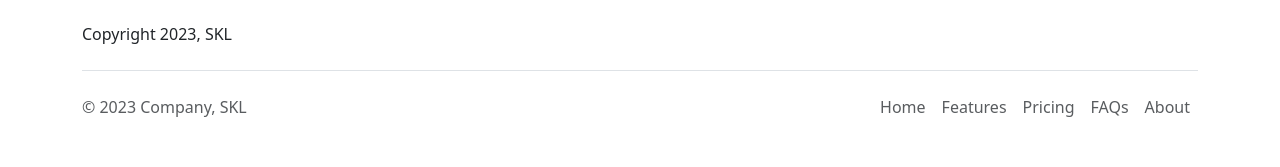
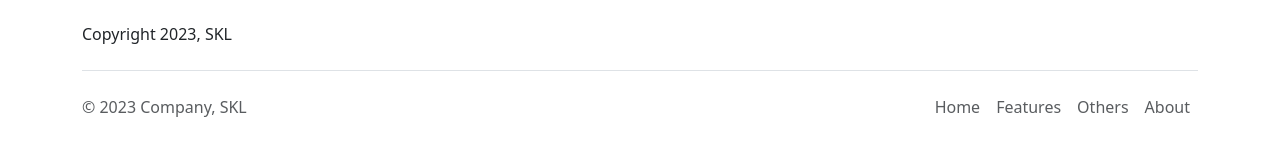
Before and after one commit to skl1028/skl-website-v2, a Flask app: page / in a window 1280 px wide. Shown: the part 1306-1473 px from the top of the page. Run offline with Flask 3, Linux system fonts and the light colour scheme.

Commit message:
update function

```diff
--- a/templates/footer.html
+++ b/templates/footer.html
@@ -7,10 +7,9 @@
     </a>
 
     <ul class="nav col-md-4 justify-content-end">
-      <li class="nav-item"><a href="#" class="nav-link px-2 text-body-secondary">Home</a></li>
-      <li class="nav-item"><a href="#" class="nav-link px-2 text-body-secondary">Features</a></li>
-      <li class="nav-item"><a href="#" class="nav-link px-2 text-body-secondary">Pricing</a></li>
-      <li class="nav-item"><a href="#" class="nav-link px-2 text-body-secondary">FAQs</a></li>
+      <li class="nav-item"><a target="_blank" href="https://skl-website-1.leungkys.repl.co/" class="nav-link px-2 text-body-secondary">Home</a></li>
+      <li class="nav-item"><a target="_blank" href="https://skl-website-1.leungkys.repl.co/features" class="nav-link px-2 text-body-secondary">Features</a></li>
+      <li class="nav-item"><a target="_blank" href="https://skl-website-1.leungkys.repl.co/pricing" class="nav-link px-2 text-body-secondary">Others</a></li>
       <li class="nav-item"><a href="#" class="nav-link px-2 text-body-secondary">About</a></li>
     </ul>
   </footer>
--- a/templates/home.html
+++ b/templates/home.html
@@ -30,7 +30,7 @@
         {% endfor %}
       </p>
     </div>
-    <button class="btn btn-primary">Contact Us</button>
+    <a class="btn btn-primary" href="mailto:leungkys@yahoo.com.hk?subject=Question%20about%20Job%20Openings&body=My%20name%3A%20%3Cyour%20name%20here%3E%0D%0A%0D%0AMy%20question%3A%20%3Center%20question%20here%3E%0D%0A%0D%0A"">Contact Us</a>
       <p class="mt-4">Copyright 2023, SKL</p></p>
     </div>
     {% include 'footer.html' %}
--- a/templates/joblist.html
+++ b/templates/joblist.html
@@ -7,6 +7,6 @@
       {% endif %}
   </div>
   <div class='col-3'>
-  <button type="button" class="btn btn-outline-primary">Apply</button>
+  <a href="mailto:leungkys@yahoo.com.hk?subject=Application%20to%20{{job['title']}}&body=My%20name%3A%20%3Cyour%20name%20here%3E%0D%0A%0D%0AMy%20resume%20link%3A%20%3Cresume%20link%3E%0D%0A%0D%0AMy%20LinkedIn%20link%3A%20%3Clinkedin%20in%3E" type="button" class="btn btn-outline-primary">Apply</a>
   </div>
 </div>
```
